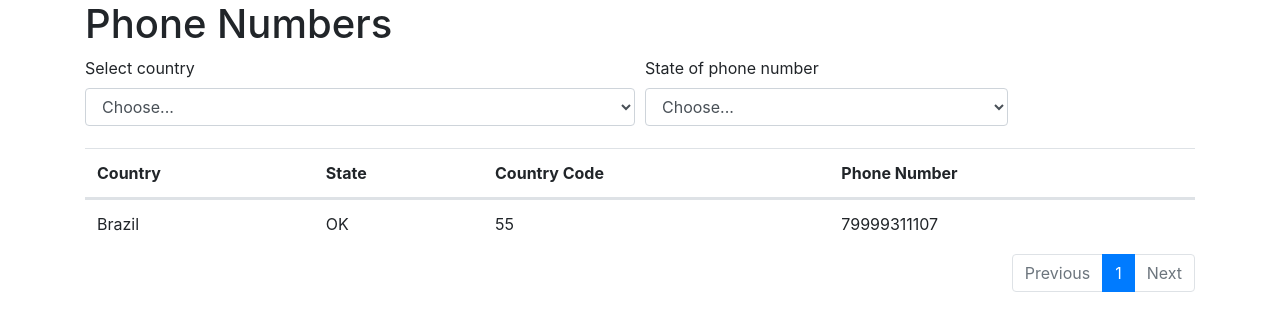
After one commit to jsabino/jumia, a PHP site: template resources/views/home/index.php in a window 1280 px wide. The commit adds this page. Shown: the top 331 px of the page. Run offline with PHP 8.4, Linux system fonts and the light colour scheme; the template is opened without the code that fills it, so the values that code supplies are empty; some libraries are stand-ins or nearby versions.

Commit message:
Creating view; Handling exceptions; Adds BaseController

```diff
--- /dev/null
+++ b/resources/views/home/index.php
@@ -0,0 +1,80 @@
+<!doctype html>
+<html lang="en">
+<head>
+    <!-- Required meta tags -->
+    <meta charset="utf-8">
+    <meta name="viewport" content="width=device-width, initial-scale=1, shrink-to-fit=no">
+
+    <!-- Bootstrap CSS -->
+    <link rel="stylesheet" href="https://stackpath.bootstrapcdn.com/bootstrap/4.3.1/css/bootstrap.min.css" integrity="sha384-ggOyR0iXCbMQv3Xipma34MD+dH/1fQ784/j6cY/iJTQUOhcWr7x9JvoRxT2MZw1T" crossorigin="anonymous">
+    <link rel="stylesheet" href="https://cdn.datatables.net/1.10.18/css/dataTables.bootstrap4.min.css" crossorigin="anonymous">
+
+    <title>Phone Numbers</title>
+</head>
+<body>
+
+<div class="container">
+    <h1>Phone Numbers</h1>
+
+    <form>
+        <div class="form-row">
+            <div class="form-group col-md-6">
+                <label for="inputState">Select country</label>
+                <select id="inputState" class="form-control">
+                    <option selected>Choose...</option>
+                    <option>...</option>
+                </select>
+            </div>
+            <div class="form-group col-md-4">
+                <label for="inputState">State of phone number</label>
+                <select id="inputState" class="form-control">
+                    <option selected>Choose...</option>
+                    <option>...</option>
+                </select>
+            </div>
+        </div>
+    </form>
+
+    <div class="row">
+        <div class="col">
+            <table id="example" class="table">
+            <thead>
+            <tr>
+                <th>Country</th>
+                <th>State</th>
+                <th>Country Code</th>
+                <th>Phone Number</th>
+            </tr>
+            </thead>
+            <tbody>
+                <tr>
+                    <td>Brazil</td>
+                    <td>OK</td>
+                    <td>55</td>
+                    <td>79999311107</td>
+                </tr>
+            </tbody>
+        </table>
+        </div>
+    </div>
+</div>
+
+<!-- Optional JavaScript -->
+<!-- jQuery first, then Popper.js, then Bootstrap JS -->
+<script src="https://code.jquery.com/jquery-3.3.1.slim.min.js" integrity="sha384-q8i/X+965DzO0rT7abK41JStQIAqVgRVzpbzo5smXKp4YfRvH+8abtTE1Pi6jizo" crossorigin="anonymous"></script>
+<script src="https://cdnjs.cloudflare.com/ajax/libs/popper.js/1.14.7/umd/popper.min.js" integrity="sha384-UO2eT0CpHqdSJQ6hJty5KVphtPhzWj9WO1clHTMGa3JDZwrnQq4sF86dIHNDz0W1" crossorigin="anonymous"></script>
+<script src="https://stackpath.bootstrapcdn.com/bootstrap/4.3.1/js/bootstrap.min.js" integrity="sha384-JjSmVgyd0p3pXB1rRibZUAYoIIy6OrQ6VrjIEaFf/nJGzIxFDsf4x0xIM+B07jRM" crossorigin="anonymous"></script>
+<script src="https://cdn.datatables.net/1.10.18/js/jquery.dataTables.min.js" crossorigin="anonymous"></script>
+<script src="https://cdn.datatables.net/1.10.18/js/dataTables.bootstrap4.min.js" crossorigin="anonymous"></script>
+
+<script type="text/javascript">
+    $(document).ready(function() {
+        $('#example').DataTable({
+            dom: "tpr",
+            ordering: false
+        });
+    } );
+</script>
+
+</body>
+</html>
```
Also changed, not shown: app/Http/Controllers/BaseController.php (added, +23 -0 lines), app/Http/Controllers/HomeController.php (+2 -5 lines), index.php (+13 -7 lines).
